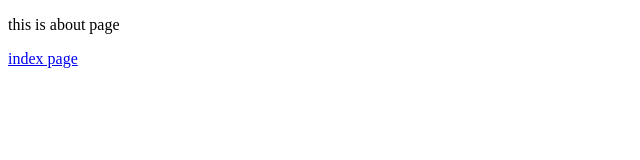
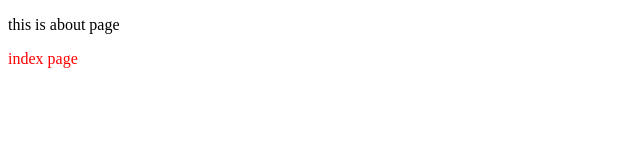
Before and after one commit to Yoomin233/my-blog, a Next.js app: page /about in a window 1280 px wide. Shown: the top 160 px of the page, without its empty margins (0-640 px from the left). Built offline with nearby package versions, Linux system fonts and the light colour scheme.

Commit message:
increment

```diff
--- a/pages/about.js
+++ b/pages/about.js
@@ -3,8 +3,8 @@ import Link from 'next/link'
 export default () => (
   <div>
     <p>this is about page</p>
-    <Link href='/'>
-      <a>index page</a>
+    <Link href='/' >
+      <p style={{ color: 'red' }}>index page</p>
     </Link>
   </div>
 )
```
Also changed, not shown: 1 other file (tests, documents, lock files or other folders).
